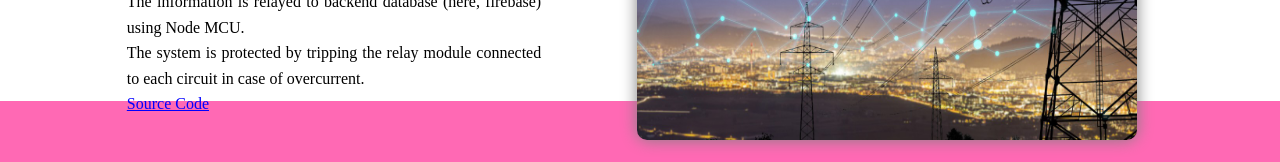
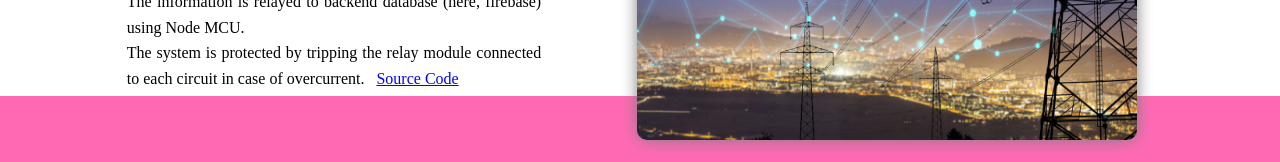
Before and after one commit to Shivam-Chamoli/Portfolio-Website, a plain HTML site: page index.html in a window 1280 px wide. Shown: the part 1043-1205 px from the top of the page. Drawn offline with nearby package versions, Linux system fonts and the light colour scheme; a script that the page names is missing; a web font is replaced by a local one.

Commit message:
Update index.html

```diff
--- a/index.html
+++ b/index.html
@@ -88,7 +88,7 @@
             <span>This project is based on creating a basic model of relaying of information in in modern power system.
                 <br>Real-time Monitoring of the electrical networks is done by using ACS 712 current sensor and Arduino
                 Uno.<br>The information is relayed to backend database (here, firebase) using Node MCU.<br>The system
-                is protected by tripping the relay module connected to each circuit in case of overcurrent.<br><a style="color: blue;" href="https://github.com/Shivam-Chamoli/Relaying-In-Modern-Power-System">Source Code</a> &nbsp;
+                is protected by tripping the relay module connected to each circuit in case of overcurrent.&nbsp;&nbsp; <a style="color: blue;" href="https://github.com/Shivam-Chamoli/Relaying-In-Modern-Power-System">Source Code</a>
                 </span>
         </div>
         <div class="project-right">
```
